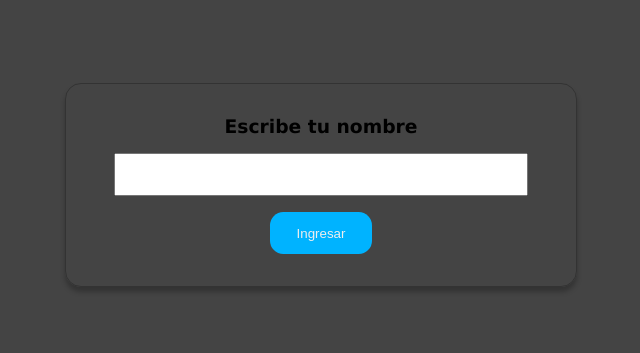
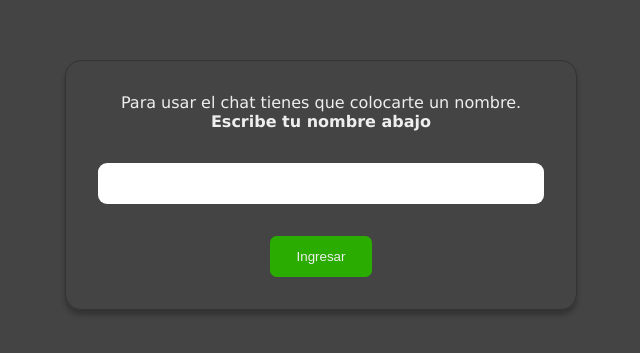
Before and after one commit to GalassoX/socketio-chat, a website: page public/login.html in a window 1280 px wide. Shown: the part 215-568 px from the top of the page, without its empty margins (319-959 px from the left). Drawn offline with Linux system fonts and the light colour scheme.

Commit message:
style login

```diff
--- a/public/login.html
+++ b/public/login.html
@@ -10,7 +10,8 @@
   <body>
     <div class="container-login">
       <form action="" id="form-login">
-        <h3>Escribe tu nombre</h3>
+        <p>Para usar el chat tienes que colocarte un nombre.</p>
+        <b>Escribe tu nombre abajo</b>
         <div class="form-login-input">
           <input type="text" id="username" autocomplete="off">
         </div>
--- a/public/style.css
+++ b/public/style.css
@@ -96,6 +96,7 @@ button {
 .user>button:hover {
     background-color: rgb(254, 59, 45);
     scale: 1.1;
+    box-shadow: 0px 5px 5px rgba(0, 0, 0, 0.25);
 }
 
 .chat {
@@ -165,27 +166,41 @@ ul#listOfUsers {
     text-align: center;
     border-radius: 1em;
     box-shadow: 0px 5px 5px rgba(0, 0, 0, 0.25);
+    color: var(--font-color);
 }
 
 .form-login-input {
-    margin: 1em;
+    margin-top: 2em;
+    margin-bottom: 2em;
 }
 
 .form-login-input>#username {
     padding: .5em 1em;
     width: 100%;
     font-size: large;
+    border-radius: .5em;
+    outline: none;
+    border: 1px solid rgba(0, 0, 0, 0);
+    transition: border .2s;
+}
+
+.form-login-input>#username:focus {
+    border: 1px solid var(--border-color);
+    box-shadow: 0px 5px 5px rgba(0, 0, 0, 0.25);
 }
 
 #form-login>button {
     padding: 1em 2em;
     border: 0;
-    background-color: #00b3ff;
+    background-color: #2bac00;
     cursor: pointer;
-    border-radius: 1em;
+    border-radius: .5em;
     color: var(--font-color);
+    transition: background-color .2s, scale .2s, box-shadow .2s ease-in-out;
 }
 
 #form-login>button:hover {
-    background-color: #008cff;
+    background-color: #258e03;
+    scale: 1.1;
+    box-shadow: 0px 5px 5px rgba(0, 0, 0, 0.25);
 }
```
